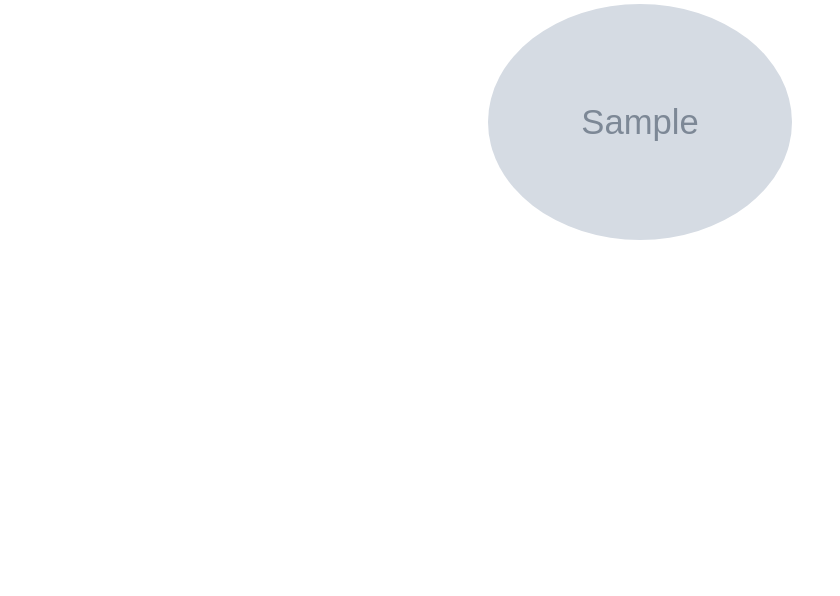
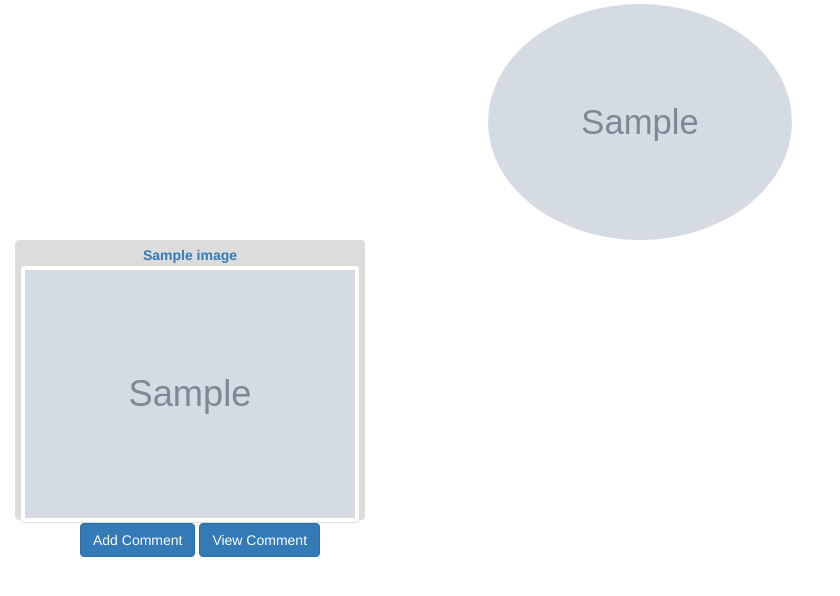
Before and after one commit to ugiriwabo/App_Instagram, a Django app: page /view_profile in a window 1280 px wide. Shown: the part 104-700 px from the top of the page, without its empty margins (0-840 px from the left). Run offline with Django 3.2, Linux system fonts and the light colour scheme; a user stored in the database is signed in; tables that the repository leaves empty hold one stand-in row (values such as "Sample post"); grey boxes marked "Sample" are stand-in pictures; some libraries are stand-ins or nearby versions.

Commit message:
now i can get the image that user have uploaded when you click on view image

```diff
--- a/photoes/templates/my_profile.html
+++ b/photoes/templates/my_profile.html
@@ -1,17 +1,21 @@
-{%extends 'all-instagram/base.html'%}
+{%extends 'registration/base.html'%}
 
-{%block content%}
+{% block content %}
+    {{block.super}}
     <center>
             <h3><strong>{{profile.bio}}</strong></h3>
             <img src="{{profile.profile_photo.url}}" class="img-circle" width="304" height="236">
         </center>
-    {%for s in img%}
-        {{block.super}}
+    {%for x in img%}
     <div class="col-md-4">
         <div class="thumbnail" style="background-color:gainsboro; width:350px; height: 280px;">
-                <p style="text-align: center"><strong>{{s.name}}</strong></p>
-                <img style="width:200; height:160;"  class="img-thumbnail" src="{{s.image.url}}">
+            <a style="text-align: center" href="{%url 'view_profile'%}"><center><strong>{{x.name}}</strong></center></a>
+            <img style="width:200; height:160;"  class="img-thumbnail" src="{{x.image.url}}">
+            <p style="margin-left:60px;">
+            <a href="{%url 'comment'%}" class="btn btn-primary ">Add Comment</a>
+            <a href="{%url 'view_comment'%}" class="btn btn-primary ">View Comment</a>
+            </p>
         </div>
     </div>
-    {% endfor %}
-{%endblock%}
+    {%endfor%}
+{% endblock %}
--- a/photoes/views.py
+++ b/photoes/views.py
@@ -32,9 +32,10 @@ def my_profile(request):
 def view_profile(request):
     current_user=request.user
     profile=Profile.objects.get(user=current_user.id)
+    img = Image.objects.all()
     images=Profile.get_profile(profile.user_id)
 
-    return render(request,'my_profile.html',{'profile':profile,'images':images})
+    return render(request,'my_profile.html',{'profile':profile,'images':images,'img':img})
 
 
 @login_required(login_url='/accounts/login/')
```
Lines whose indentation alone changed are shown as unchanged.
